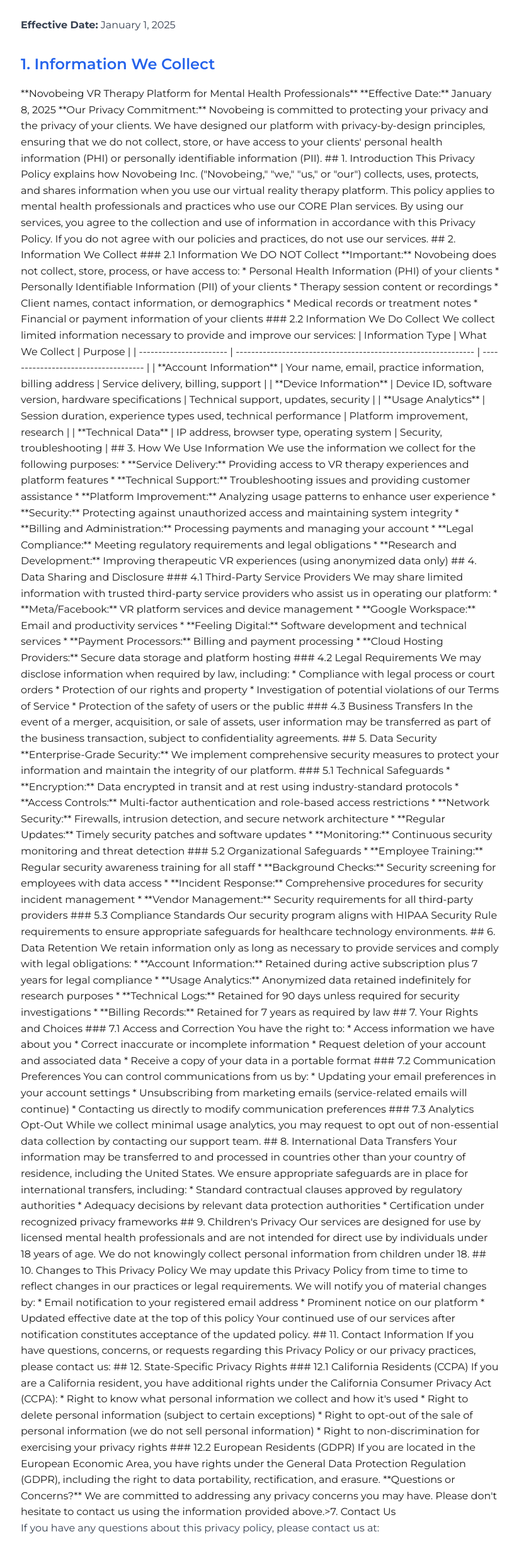
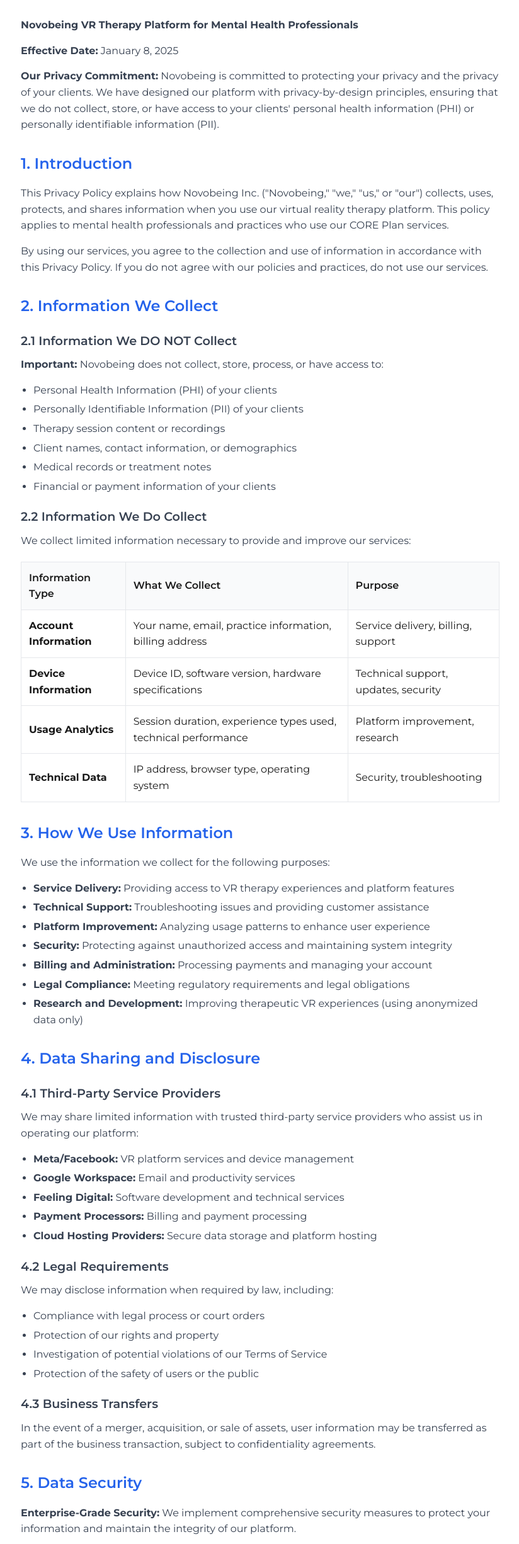
Before and after one commit to nikvassev/palliativecare-final, a plain HTML site: page privacy-policy.html in a window 1280 px wide. Shown: the part 314-2766 px from the top of the page at 63% size, without its empty margins (227-1051 px from the left). Drawn offline with Linux system fonts and the light colour scheme.

Commit message:
Fix legal pages

```diff
--- a/privacy-policy.html
+++ b/privacy-policy.html
@@ -54,8 +54,25 @@
             margin: 30px 0 15px;
         }
 
+        h3 {
+            color: #374151;
+            font-size: 1.2rem;
+            font-weight: 600;
+            margin: 20px 0 10px;
+        }
+
         p {
             margin-bottom: 15px;
+            color: #374151;
+        }
+
+        ul {
+            margin-bottom: 15px;
+            padding-left: 20px;
+        }
+
+        li {
+            margin-bottom: 5px;
             color: #374151;
         }
 
@@ -74,6 +91,23 @@
         .back-link:hover {
             transform: translateY(-2px);
         }
+
+        table {
+            width: 100%;
+            border-collapse: collapse;
+            margin: 20px 0;
+        }
+
+        th, td {
+            border: 1px solid #e5e7eb;
+            padding: 12px;
+            text-align: left;
+        }
+
+        th {
+            background-color: #f9fafb;
+            font-weight: 600;
+        }
     </style>
 </head>
 <body>
@@ -88,182 +122,123 @@
 
         <h1>Privacy Policy</h1>
 
-        <p><strong>Effective Date:</strong> January 1, 2025</p>
+        <p><strong>Novobeing VR Therapy Platform for Mental Health Professionals</strong></p>
+        <p><strong>Effective Date:</strong> January 8, 2025</p>
 
-        <h2>1. Information We Collect</h2>
-**Novobeing VR Therapy Platform for Mental Health Professionals**
+        <p><strong>Our Privacy Commitment:</strong> Novobeing is committed to protecting your privacy and the privacy of your clients. We have designed our platform with privacy-by-design principles, ensuring that we do not collect, store, or have access to your clients' personal health information (PHI) or personally identifiable information (PII).</p>
 
-**Effective Date:** January 8, 2025
+        <h2>1. Introduction</h2>
+        <p>This Privacy Policy explains how Novobeing Inc. ("Novobeing," "we," "us," or "our") collects, uses, protects, and shares information when you use our virtual reality therapy platform. This policy applies to mental health professionals and practices who use our CORE Plan services.</p>
 
-**Our Privacy Commitment:** Novobeing is committed to protecting your privacy and the privacy of your clients. We have designed our platform with privacy-by-design principles, ensuring that we do not collect, store, or have access to your clients' personal health information (PHI) or personally identifiable information (PII).
+        <p>By using our services, you agree to the collection and use of information in accordance with this Privacy Policy. If you do not agree with our policies and practices, do not use our services.</p>
 
-## 1. Introduction
+        <h2>2. Information We Collect</h2>
 
-This Privacy Policy explains how Novobeing Inc. ("Novobeing," "we," "us," or "our") collects, uses, protects, and shares information when you use our virtual reality therapy platform. This policy applies to mental health professionals and practices who use our CORE Plan services.
+        <h3>2.1 Information We DO NOT Collect</h3>
+        <p><strong>Important:</strong> Novobeing does not collect, store, process, or have access to:</p>
+        <ul>
+            <li>Personal Health Information (PHI) of your clients</li>
+            <li>Personally Identifiable Information (PII) of your clients</li>
+            <li>Therapy session content or recordings</li>
+            <li>Client names, contact information, or demographics</li>
+            <li>Medical records or treatment notes</li>
+            <li>Financial or payment information of your clients</li>
+        </ul>
 
-By using our services, you agree to the collection and use of information in accordance with this Privacy Policy. If you do not agree with our policies and practices, do not use our services.
+        <h3>2.2 Information We Do Collect</h3>
+        <p>We collect limited information necessary to provide and improve our services:</p>
 
-## 2. Information We Collect
+        <table>
+            <tr>
+                <th>Information Type</th>
+                <th>What We Collect</th>
+                <th>Purpose</th>
+            </tr>
+            <tr>
+                <td><strong>Account Information</strong></td>
+                <td>Your name, email, practice information, billing address</td>
+                <td>Service delivery, billing, support</td>
+            </tr>
+            <tr>
+                <td><strong>Device Information</strong></td>
+                <td>Device ID, software version, hardware specifications</td>
+                <td>Technical support, updates, security</td>
+            </tr>
+            <tr>
+                <td><strong>Usage Analytics</strong></td>
+                <td>Session duration, experience types used, technical performance</td>
+                <td>Platform improvement, research</td>
+            </tr>
+            <tr>
+                <td><strong>Technical Data</strong></td>
+                <td>IP address, browser type, operating system</td>
+                <td>Security, troubleshooting</td>
+            </tr>
+        </table>
 
-### 2.1 Information We DO NOT Collect
+        <h2>3. How We Use Information</h2>
+        <p>We use the information we collect for the following purposes:</p>
+        <ul>
+            <li><strong>Service Delivery:</strong> Providing access to VR therapy experiences and platform features</li>
+            <li><strong>Technical Support:</strong> Troubleshooting issues and providing customer assistance</li>
+            <li><strong>Platform Improvement:</strong> Analyzing usage patterns to enhance user experience</li>
+            <li><strong>Security:</strong> Protecting against unauthorized access and maintaining system integrity</li>
+            <li><strong>Billing and Administration:</strong> Processing payments and managing your account</li>
+            <li><strong>Legal Compliance:</strong> Meeting regulatory requirements and legal obligations</li>
+            <li><strong>Research and Development:</strong> Improving therapeutic VR experiences (using anonymized data only)</li>
+        </ul>
 
-**Important:** Novobeing does not collect, store, process, or have access to:
+        <h2>4. Data Sharing and Disclosure</h2>
 
-* Personal Health Information (PHI) of your clients
-* Personally Identifiable Information (PII) of your clients
-* Therapy session content or recordings
-* Client names, contact information, or demographics
-* Medical records or treatment notes
-* Financial or payment information of your clients
+        <h3>4.1 Third-Party Service Providers</h3>
+        <p>We may share limited information with trusted third-party service providers who assist us in operating our platform:</p>
+        <ul>
+            <li><strong>Meta/Facebook:</strong> VR platform services and device management</li>
+            <li><strong>Google Workspace:</strong> Email and productivity services</li>
+            <li><strong>Feeling Digital:</strong> Software development and technical services</li>
+            <li><strong>Payment Processors:</strong> Billing and payment processing</li>
+            <li><strong>Cloud Hosting Providers:</strong> Secure data storage and platform hosting</li>
+        </ul>
 
-### 2.2 Information We Do Collect
+        <h3>4.2 Legal Requirements</h3>
+        <p>We may disclose information when required by law, including:</p>
+        <ul>
+            <li>Compliance with legal process or court orders</li>
+            <li>Protection of our rights and property</li>
+            <li>Investigation of potential violations of our Terms of Service</li>
+            <li>Protection of the safety of users or the public</li>
+        </ul>
 
-We collect limited information necessary to provide and improve our services:
+        <h3>4.3 Business Transfers</h3>
+        <p>In the event of a merger, acquisition, or sale of assets, user information may be transferred as part of the business transaction, subject to confidentiality agreements.</p>
 
-| Information Type        | What We Collect                                                | Purpose                              |
-| ----------------------- | -------------------------------------------------------------- | ------------------------------------ |
-| **Account Information** | Your name, email, practice information, billing address        | Service delivery, billing, support   |
-| **Device Information**  | Device ID, software version, hardware specifications           | Technical support, updates, security |
-| **Usage Analytics**     | Session duration, experience types used, technical performance | Platform improvement, research       |
-| **Technical Data**      | IP address, browser type, operating system                     | Security, troubleshooting            |
+        <h2>5. Data Security</h2>
+        <p><strong>Enterprise-Grade Security:</strong> We implement comprehensive security measures to protect your information and maintain the integrity of our platform.</p>
 
-## 3. How We Use Information
+        <h3>5.1 Technical Safeguards</h3>
+        <ul>
+            <li><strong>Encryption:</strong> Data encrypted in transit and at rest using industry-standard protocols</li>
+            <li><strong>Access Controls:</strong> Multi-factor authentication and role-based access restrictions</li>
+            <li><strong>Network Security:</strong> Firewalls, intrusion detection, and secure network architecture</li>
+            <li><strong>Regular Updates:</strong> Timely security patches and software updates</li>
+            <li><strong>Monitoring:</strong> Continuous security monitoring and threat detection</li>
+        </ul>
 
-We use the information we collect for the following purposes:
+        <h3>5.2 Organizational Safeguards</h3>
+        <ul>
+            <li><strong>Employee Training:</strong> Regular security awareness training for all staff</li>
+            <li><strong>Background Checks:</strong> Security screening for employees with data access</li>
+            <li><strong>Incident Response:</strong> Comprehensive procedures for security incident management</li>
+            <li><strong>Vendor Management:</strong> Security requirements for all third-party providers</li>
+        </ul>
 
-* **Service Delivery:** Providing access to VR therapy experiences and platform features
-* **Technical Support:** Troubleshooting issues and providing customer assistance
-* **Platform Improvement:** Analyzing usage patterns to enhance user experience
-* **Security:** Protecting against unauthorized access and maintaining system integrity
-* **Billing and Administration:** Processing payments and managing your account
-* **Legal Compliance:** Meeting regulatory requirements and legal obligations
-* **Research and Development:** Improving therapeutic VR experiences (using anonymized data only)
+        <h3>5.3 Compliance Standards</h3>
+        <p>Our security program aligns with HIPAA Security Rule requirements to ensure appropriate safeguards for healthcare technology environments.</p>
 
-## 4. Data Sharing and Disclosure
+        <h2>6. Contact Information</h2>
+        <p>If you have questions, concerns, or requests regarding this Privacy Policy or our privacy practices, please contact us.</p>
 
-### 4.1 Third-Party Service Providers
-
-We may share limited information with trusted third-party service providers who assist us in operating our platform:
-
-* **Meta/Facebook:** VR platform services and device management
-* **Google Workspace:** Email and productivity services
-* **Feeling Digital:** Software development and technical services
-* **Payment Processors:** Billing and payment processing
-* **Cloud Hosting Providers:** Secure data storage and platform hosting
-
-### 4.2 Legal Requirements
-
-We may disclose information when required by law, including:
-
-* Compliance with legal process or court orders
-* Protection of our rights and property
-* Investigation of potential violations of our Terms of Service
-* Protection of the safety of users or the public
-
-### 4.3 Business Transfers
-
-In the event of a merger, acquisition, or sale of assets, user information may be transferred as part of the business transaction, subject to confidentiality agreements.
-
-## 5. Data Security
-
-**Enterprise-Grade Security:** We implement comprehensive security measures to protect your information and maintain the integrity of our platform.
-
-### 5.1 Technical Safeguards
-
-* **Encryption:** Data encrypted in transit and at rest using industry-standard protocols
-* **Access Controls:** Multi-factor authentication and role-based access restrictions
-* **Network Security:** Firewalls, intrusion detection, and secure network architecture
-* **Regular Updates:** Timely security patches and software updates
-* **Monitoring:** Continuous security monitoring and threat detection
-
-### 5.2 Organizational Safeguards
-
-* **Employee Training:** Regular security awareness training for all staff
-* **Background Checks:** Security screening for employees with data access
-* **Incident Response:** Comprehensive procedures for security incident management
-* **Vendor Management:** Security requirements for all third-party providers
-
-### 5.3 Compliance Standards
-
-Our security program aligns with HIPAA Security Rule requirements to ensure appropriate safeguards for healthcare technology environments.
-
-## 6. Data Retention
-
-We retain information only as long as necessary to provide services and comply with legal obligations:
-
-* **Account Information:** Retained during active subscription plus 7 years for legal compliance
-* **Usage Analytics:** Anonymized data retained indefinitely for research purposes
-* **Technical Logs:** Retained for 90 days unless required for security investigations
-* **Billing Records:** Retained for 7 years as required by law
-
-## 7. Your Rights and Choices
-
-### 7.1 Access and Correction
-
-You have the right to:
-
-* Access information we have about you
-* Correct inaccurate or incomplete information
-* Request deletion of your account and associated data
-* Receive a copy of your data in a portable format
-
-### 7.2 Communication Preferences
-
-You can control communications from us by:
-
-* Updating your email preferences in your account settings
-* Unsubscribing from marketing emails (service-related emails will continue)
-* Contacting us directly to modify communication preferences
-
-### 7.3 Analytics Opt-Out
-
-While we collect minimal usage analytics, you may request to opt out of non-essential data collection by contacting our support team.
-
-## 8. International Data Transfers
-
-Your information may be transferred to and processed in countries other than your country of residence, including the United States. We ensure appropriate safeguards are in place for international transfers, including:
-
-* Standard contractual clauses approved by regulatory authorities
-* Adequacy decisions by relevant data protection authorities
-* Certification under recognized privacy frameworks
-
-## 9. Children's Privacy
-
-Our services are designed for use by licensed mental health professionals and are not intended for direct use by individuals under 18 years of age. We do not knowingly collect personal information from children under 18.
-
-## 10. Changes to This Privacy Policy
-
-We may update this Privacy Policy from time to time to reflect changes in our practices or legal requirements. We will notify you of material changes by:
-
-* Email notification to your registered email address
-* Prominent notice on our platform
-* Updated effective date at the top of this policy
-
-Your continued use of our services after notification constitutes acceptance of the updated policy.
-
-## 11. Contact Information
-
-If you have questions, concerns, or requests regarding this Privacy Policy or our privacy practices, please contact us:
-
-## 12. State-Specific Privacy Rights
-
-### 12.1 California Residents (CCPA)
-
-If you are a California resident, you have additional rights under the California Consumer Privacy Act (CCPA):
-
-* Right to know what personal information we collect and how it's used
-* Right to delete personal information (subject to certain exceptions)
-* Right to opt-out of the sale of personal information (we do not sell personal information)
-* Right to non-discrimination for exercising your privacy rights
-
-### 12.2 European Residents (GDPR)
-
-If you are located in the European Economic Area, you have rights under the General Data Protection Regulation (GDPR), including the right to data portability, rectification, and erasure.
-
-**Questions or Concerns?** We are committed to addressing any privacy concerns you may have. Please don't hesitate to contact us using the information provided above.>7. Contact Us</h2>
-        <p>If you have any questions about this privacy policy, please contact us at:</p>
-        <p>Email: privacy@novobeing.com<br>
-        Phone: 1-800-NOVOBEING</p>
+        <p><strong>Questions or Concerns?</strong> We are committed to addressing any privacy concerns you may have. Please don't hesitate to contact us using the information provided above.</p>
     </div>
 </body>
 </html>
```
